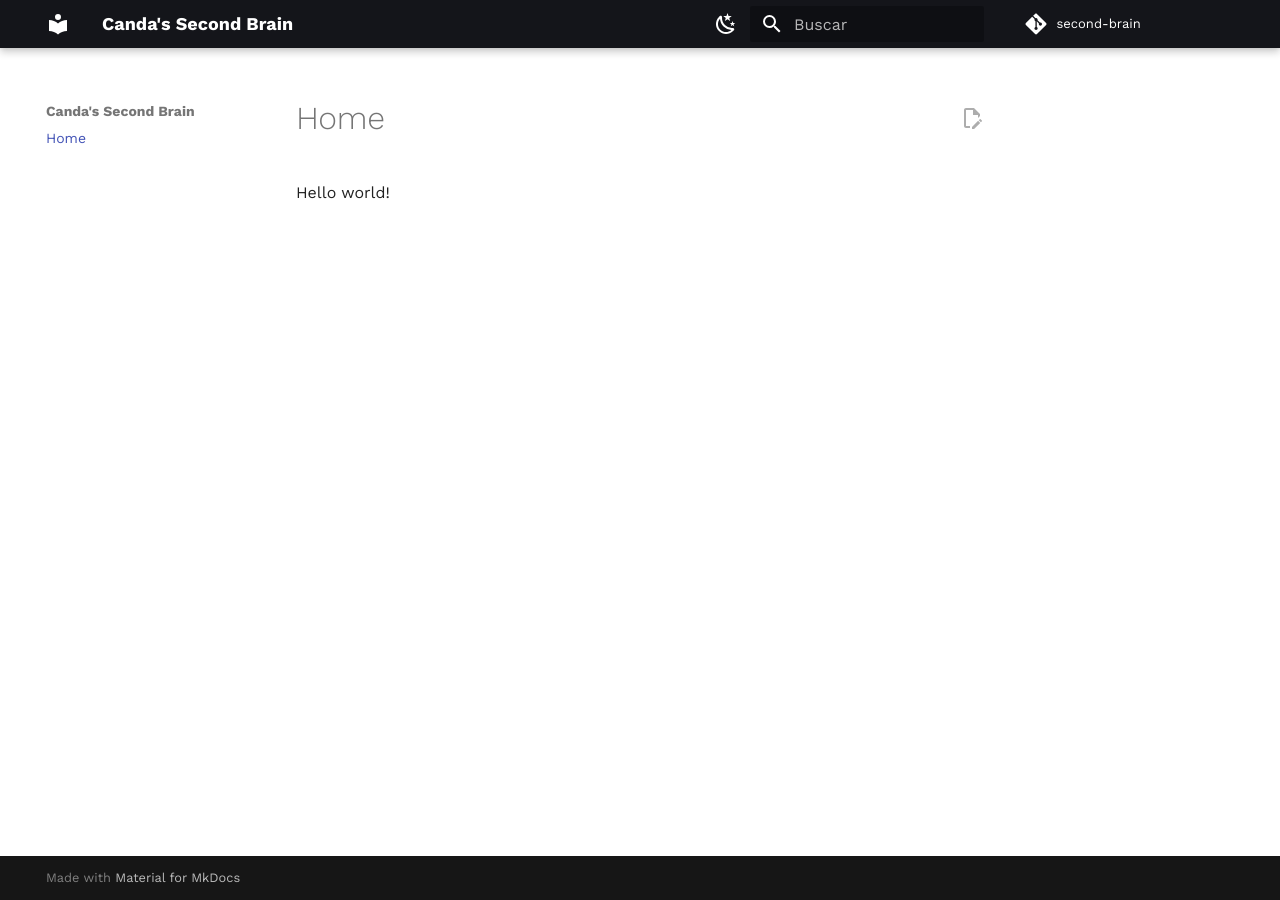
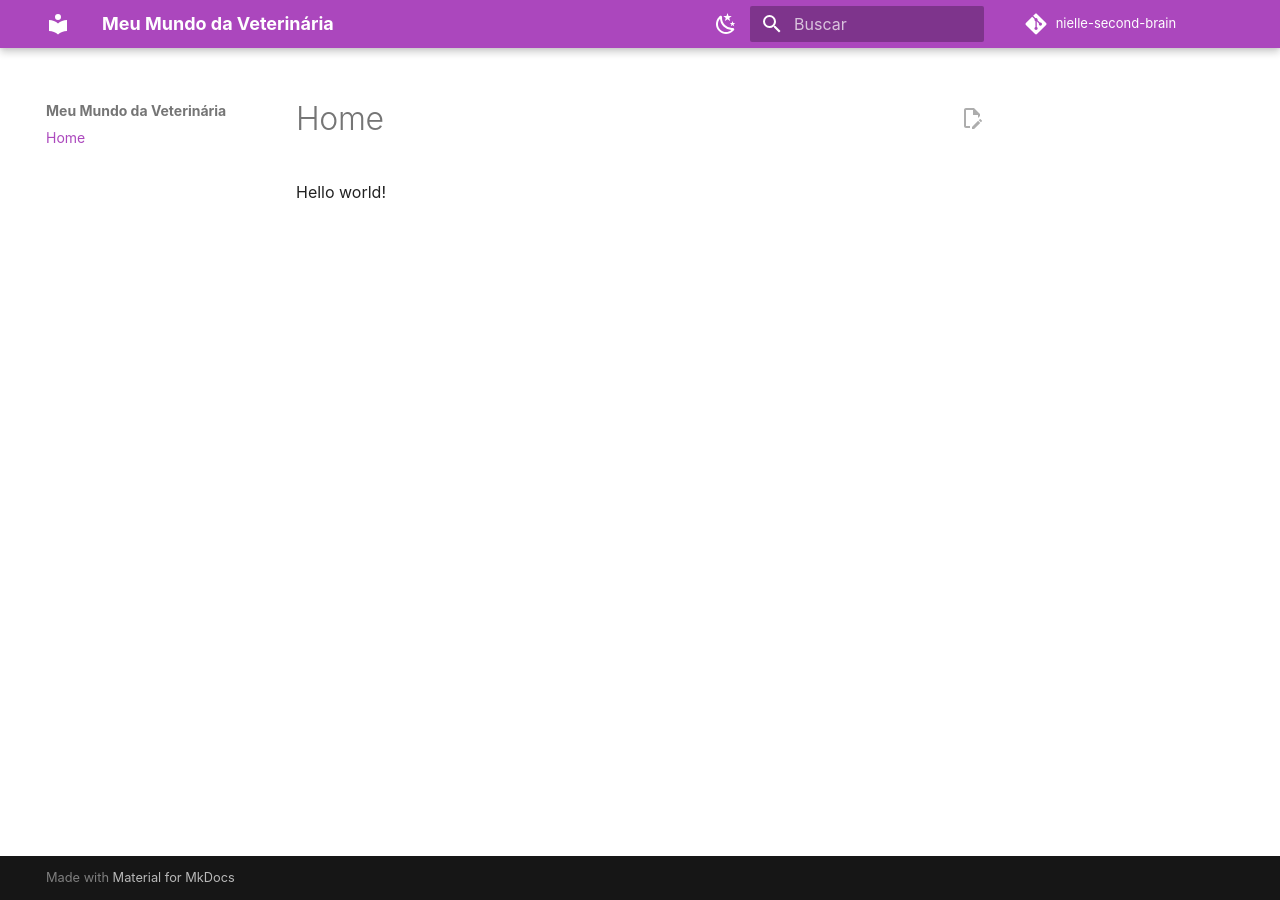
Before and after one commit to daniiellee/Nielle-Second-Brain, an MkDocs documentation site: the page built from docs/index.md, in a window 1280 px wide. Built offline with MkDocs 1.6.1 and Material for MkDocs 9.7.7, drawn with Linux system fonts in a browser that asks for light colours; some web fonts are replaced; comment, search, counter and statistics services are not loaded.

Commit message:
mudanca de estilo do site;'

```diff
--- a/mkdocs.yml
+++ b/mkdocs.yml
@@ -1,29 +1,29 @@
-site_name: Canda's Second Brain
-site_description: Base de estudos em português sobre fundamentos de TI.
-site_url: https://eduardocanda.github.io/second-brain/
-repo_url: https://github.com/eduardocanda/second-brain
-repo_name: second-brain
+site_name: Meu Mundo da Veterinária
+site_description: Meu Mundo da Veterinária
+site_url: https://eduardocanda.github.io/Nielle-Second-Brain/
+repo_url: https://github.com/EduardoCanda/Nielle-Second-Brain
+repo_name: nielle-second-brain
 edit_uri: edit/main/docs/
 
 theme:
   favicon: assets/favicon.png
   font:
-    text: Work Sans
+    text: Google Sans
   name: material
   features:
     - content.action.edit
   palette:
   - media: '(prefers-color-scheme: light)'
-    primary: black
+    primary: purple
     scheme: default
-    accent: indigo
+    accent: cyan
     toggle:
       icon: material/weather-night
       name: Switch to dark mode
   - media: '(prefers-color-scheme: dark)'
-    primary: black
+    primary: purple
     scheme: slate
-    accent: indigo
+    accent: cyan
     toggle:
       icon: material/weather-sunny
       name: Switch to light mode
```
